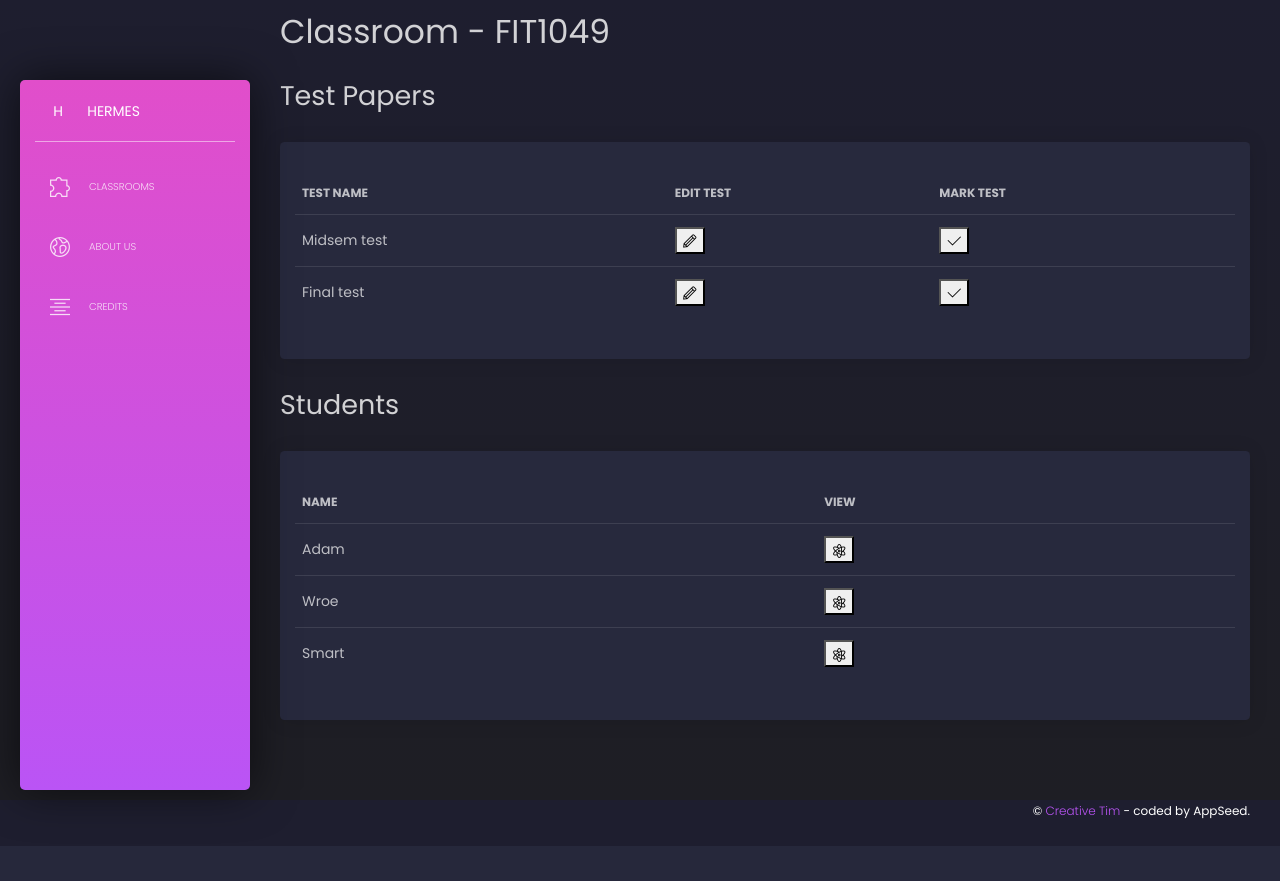
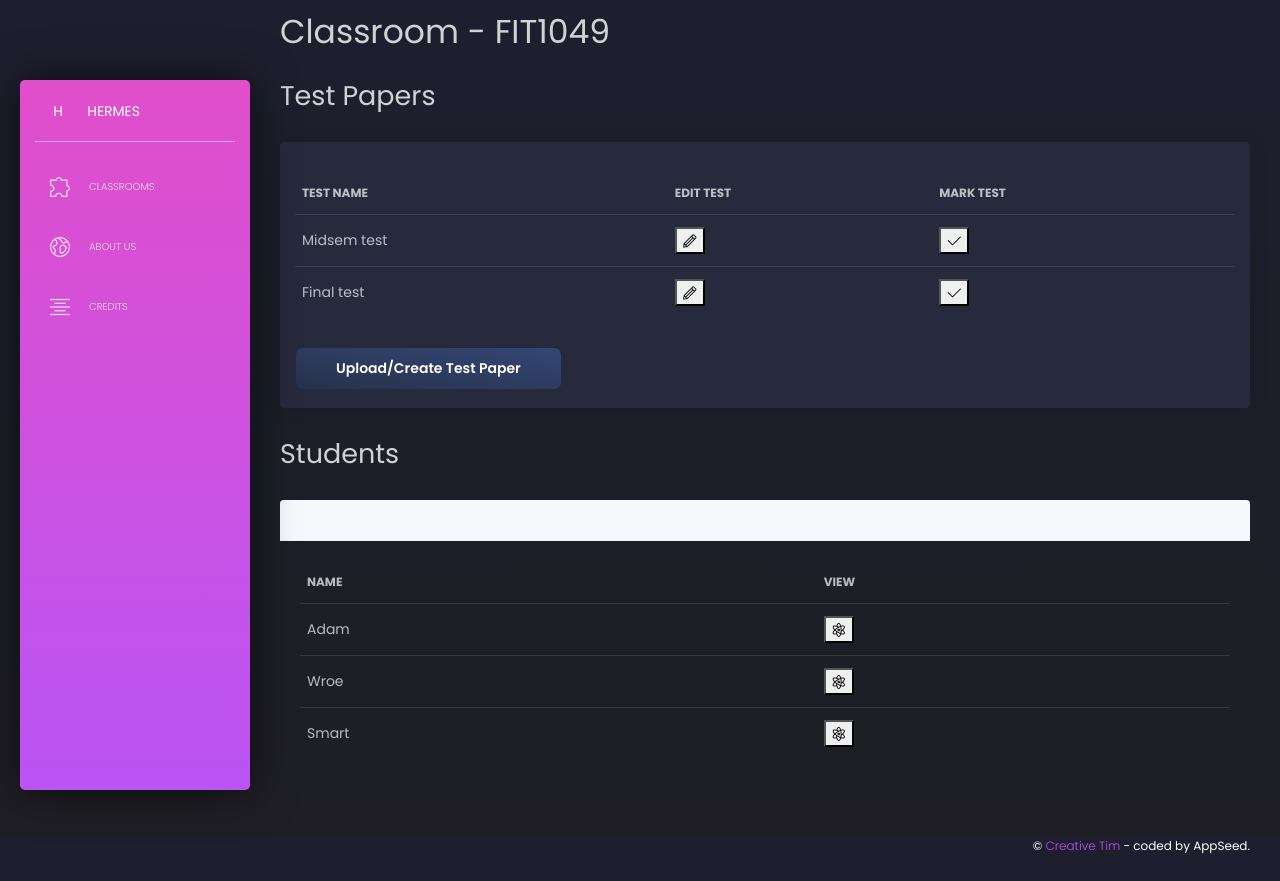
Before and after one commit to Nathan-Yeoh/UNIHack2025Hermes, a Flask app: page /Classroom/FIT1049 in a window 1280 px wide. Before the commit the page ends 844 px from the top, so only its background shows below. Run offline with Flask 3, Linux system fonts and the light colour scheme; some libraries are stand-ins or nearby versions.

Commit message:
kms this shit sucks
aijufhqwaekng qeak

```diff
--- a/app.py
+++ b/app.py
@@ -92,22 +92,21 @@ def serve_student_graph():
 
 @app.route("/Classroom/TestPaper/<string:cl_id>/<int:tp_id>", methods=["GET", "POST"])
 def serve_testpaper(cl_id: str, tp_id: int):
-    if request.method == "POST":
-        # get test paper from creation
-        test_name = request.form.get("tname")
-        test_file = request.form.get("tfile")
-
     students = DBHandler.getStudentsByClassroom(cl_id)
     classroom_testpaper = DBHandler.getTestPaperByClassTpId(cl_id, tp_id)
     return render_template('TestPaper.html', students=students, test_paper=classroom_testpaper)
 
-@app.route("/Classroom/TestPaper/Create")
+@app.route("/Classroom/TestPaper/Create", methods=["GET", "POST"])
 def serve_testpaper_create():
-    return render_template('TestPaperCreate.html')
+    if request.method == "POST":
+        # class and test id
+        classroom_id = request.form.get("cl_id")
+        testpaper_id = request.form.get("tp_id")
+
+    return render_template('TestPaperCreate.html', cl_id=classroom_id, tp_id=testpaper_id)
 
 @app.route("/Classroom/TestPaper/Edit/<string:cl_id>/<int:tp_id>", methods=["GET", "POST"])
 def serve_testpaper_edit(cl_id: str, tp_id: int):
-
     return render_template('TestPaperEdit.html')
 
 @app.route("/Classroom/TestPaper/Mark/<string:cl_id>/<int:tp_id>/<int:s_id>", methods=["GET", "POST"])
--- a/templates/Classroom.html
+++ b/templates/Classroom.html
@@ -46,6 +46,12 @@
                 {% endfor %}
               </table>
             </div>
+            <!-- create test button -->
+            <form action="{{url_for('serve_testpaper_create')}}">
+              <input name="cl_id" type="hidden" value="{{classroom_id}}">
+              <input name="tp_id" type="hidden" value="{{test_papers[-1].tp_id + 1}}">
+              <button type="submit" class="btn">Upload/Create Test Paper</button>
+            </form>
           </div>
         </div>
       </div>
@@ -55,9 +61,7 @@
 <div class="flex-container">
   <h2>Students</h2>
   <div class="content">
-    <div class="row">
-      <div class="col-md-12">
-        <div class="card ">
+
           <div class="card-header">
           </div>
           <div class="card-body">
```
Also changed, not shown: templates/TestPaperCreate.html (+41 -4 lines).
